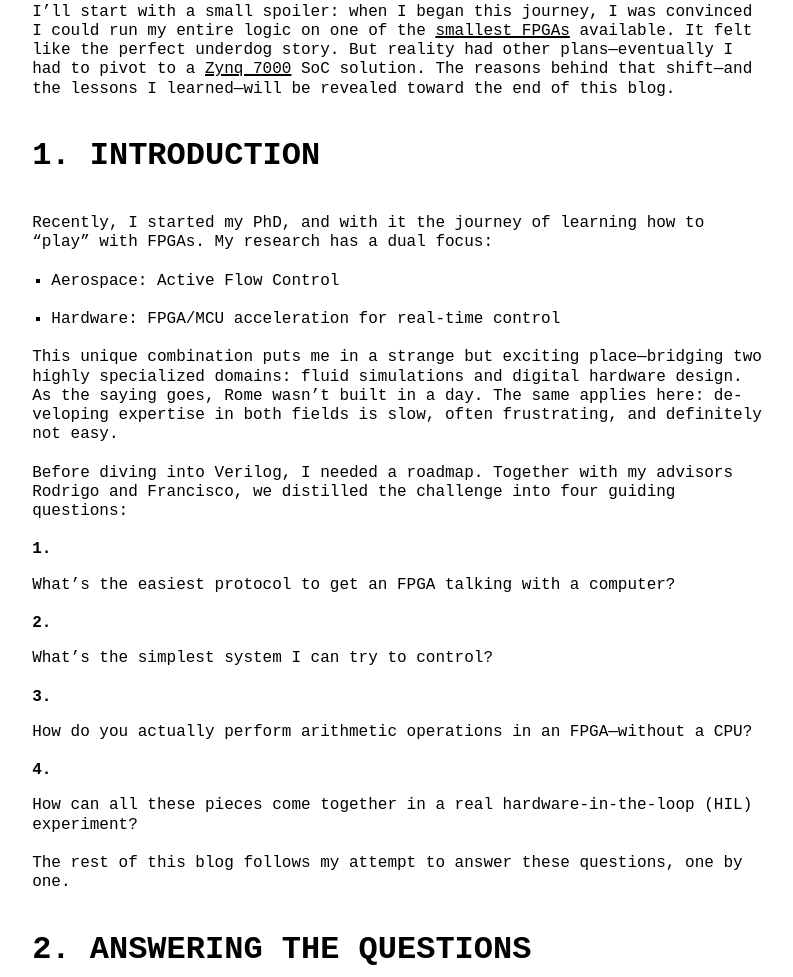
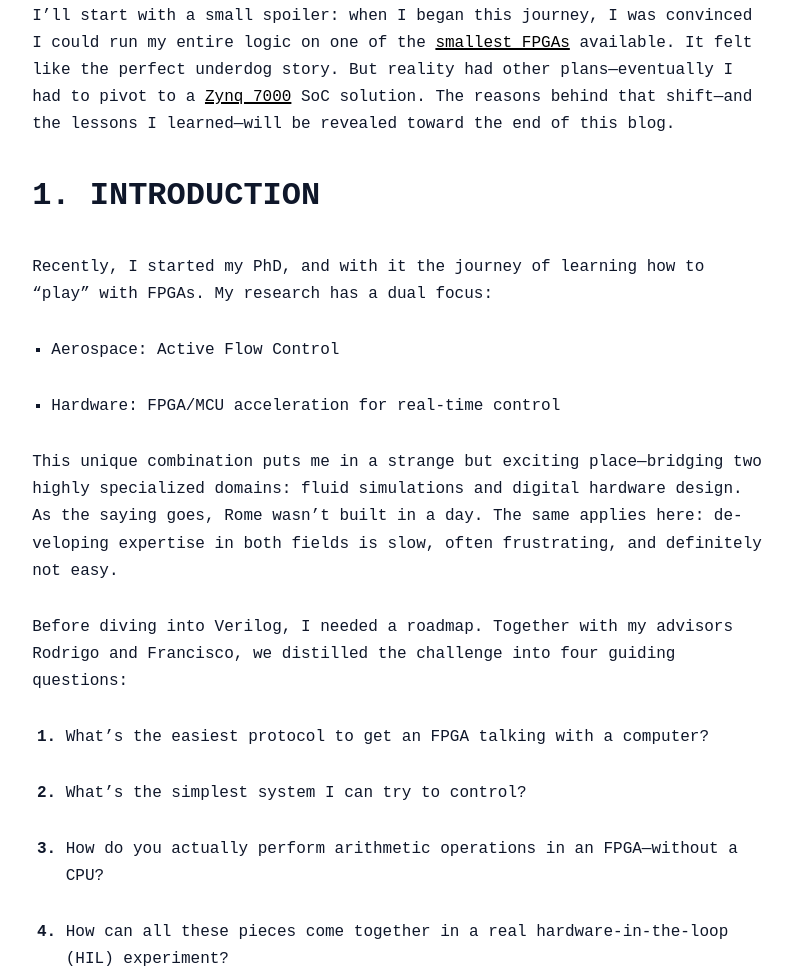
Before and after one commit to jaimebw/jaimebw.github.io, an Astro site: page /2025-04-10-intro-to-my-phd in a window 1280 px wide. Shown: the part 746-1723 px from the top of the page, without its empty margins (243-1036 px from the left). Built offline with nearby package versions, Linux system fonts and the light colour scheme; Astro itself is replaced by a stand-in of ours; some packages are replaced by stand-ins of ours; no server answers; a web font is replaced by a local one.

Commit message:
Working latex rendering

```diff
--- /dev/null
+++ b/astro.config.mjs
@@ -0,0 +1,13 @@
+import { defineConfig } from "astro/config";
+import remarkMath from "remark-math";
+import rehypeKatex from "rehype-katex";
+
+export default defineConfig({
+  site: "https://jaimebw.github.io",
+  output: "static",
+  markdown: {
+    syntaxHighlight: "prism",
+    remarkPlugins: [remarkMath],
+    rehypePlugins: [[rehypeKatex, { strict: false }]],
+  },
+});
--- a/src/content/posts/2025-04-10-Intro-to-my-PhD.md
+++ b/src/content/posts/2025-04-10-Intro-to-my-PhD.md
@@ -63,12 +63,12 @@ The selected model is the function that represents the oscillatory motion of the
 
 $$
 \begin{cases}
-\dot{a}_1 = (1 - a_1^2 - a_2^2) a_1 - a_2, \\
-\dot{a}_2 = (1 - a_1^2 - a_2^2) a_2 + a_1 + b(a_1, a_2),
+  \dot{a}_1 = (1 - a_1^2 - a_2^2)\, a_1 - a_2, \\
+  \dot{a}_2 = (1 - a_1^2 - a_2^2)\, a_2 + a_1 + b(a_1, a_2)
 \end{cases}
 $$
 
-The control input enters the system through the function $$b$$, which in this first version I define as:
+The control input enters the system through the function $b$, which in this first version I define as:
 
 $$
 b(a_1,a_2) = a_1 \cdot b_1 + a_2 \cdot b_2
--- a/src/layouts/PageLayout.astro
+++ b/src/layouts/PageLayout.astro
@@ -10,9 +10,11 @@ interface Props {
 const { title, subtitle, description } = Astro.props;
 ---
 <BaseLayout title={title} description={description ?? subtitle}>
-  <section>
+  <section class="markdown">
     {title && <h2>{title}</h2>}
     {subtitle && <p><em>{subtitle}</em></p>}
-    <slot />
+    <div class="markdown-body">
+      <slot />
+    </div>
   </section>
 </BaseLayout>
--- a/src/pages/[slug].astro
+++ b/src/pages/[slug].astro
@@ -28,7 +28,7 @@ const formatDate = (value: Date) =>
   });
 ---
 <BaseLayout title={post.data.title} description={post.data.subtitle}>
-  <article>
+  <article class="markdown">
     <h2>{post.data.title}</h2>
     {post.data.subtitle && <p><em>{post.data.subtitle}</em></p>}
     <table>
@@ -49,6 +49,8 @@ const formatDate = (value: Date) =>
         )}
       </tbody>
     </table>
-    <Content />
+    <div class="markdown-body">
+      <Content />
+    </div>
   </article>
 </BaseLayout>
--- a/src/styles/global.css
+++ b/src/styles/global.css
@@ -9,23 +9,48 @@ footer {
   margin-top: calc(var(--line-height) * 2);
 }
 
-.katex,
-.katex * {
-  font-family: var(--font-family) !important;
-  color: var(--text-color);
+.markdown {
+  width: 100%;
+  max-width: 78ch;
+  margin: 0 auto;
 }
 
-.katex {
-  font-size: 1.05rem;
+.markdown-body {
+  line-height: 1.7;
+  font-size: 1rem;
+  color: #0f172a;
 }
 
-.katex-display {
-  margin: calc(var(--line-height) * 2) 0;
-  padding: calc(var(--line-height)) 2ch;
-  border: var(--border-thickness) solid var(--text-color);
-  background: var(--background-color-alt);
+.markdown-body p {
+  margin-bottom: calc(var(--line-height) * 1.5);
 }
 
-.katex-display > .katex {
+.markdown-body img {
+  margin: calc(var(--line-height) * 1.5) 0;
+  border: 1px solid #dfe3ea;
+  box-shadow: 0 10px 30px rgba(0, 0, 0, 0.08);
+}
+
+.markdown-body .katex {
+  font-size: 1.05rem;
+  line-height: 1.5;
+  color: inherit;
+}
+
+.markdown-body .katex-display {
+  margin: calc(var(--line-height) * 2) 0;
+  padding: 1.25rem 2rem;
+  border-left: 3px solid #0f172a;
+  background: linear-gradient(90deg, rgba(15, 23, 42, 0.08), rgba(15, 23, 42, 0));
+  overflow-x: auto;
   text-align: left;
 }
+
+.markdown-body .katex-display > .katex {
+  display: inline-block;
+}
+
+.markdown-body .katex *,
+.markdown-body .katex-display * {
+  margin-top: 0 !important;
+}
--- a/src/styles/monospace-theme.css
+++ b/src/styles/monospace-theme.css
@@ -260,6 +260,7 @@ ol {
   list-style-type: none;
   counter-reset: item;
   padding: 0;
+  margin: 0 0 var(--line-height);
 }
 ol ul,
 ol ol,
@@ -268,10 +269,20 @@ ul ul {
   padding: 0 0 0 3ch;
   margin: 0;
 }
+ol li {
+  position: relative;
+  padding-left: 3.5ch;
+}
+
 ol li:before {
-  content: counters(item, ".") ". ";
+  content: counters(item, ".") ".";
   counter-increment: item;
   font-weight: var(--font-weight-medium);
+  position: absolute;
+  left: 0;
+  width: 2.5ch;
+  text-align: right;
+  margin-right: 0.5ch;
 }
 
 li {
```
Also changed, not shown: package.json (+11 -11 lines), .github/workflows/deploy.yml (added), 2 other files.
